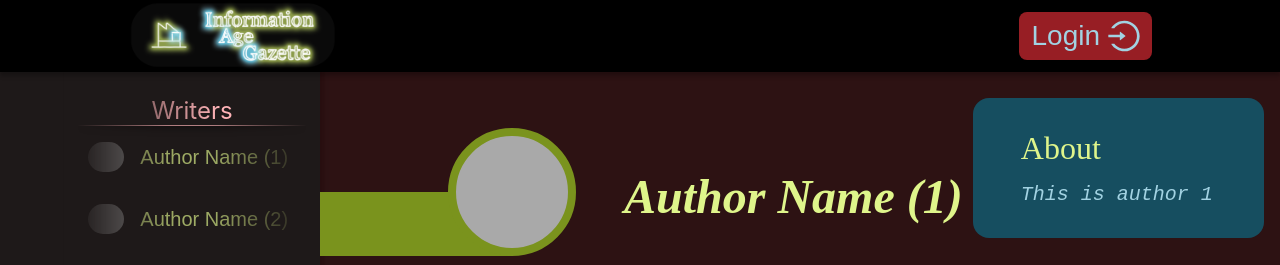
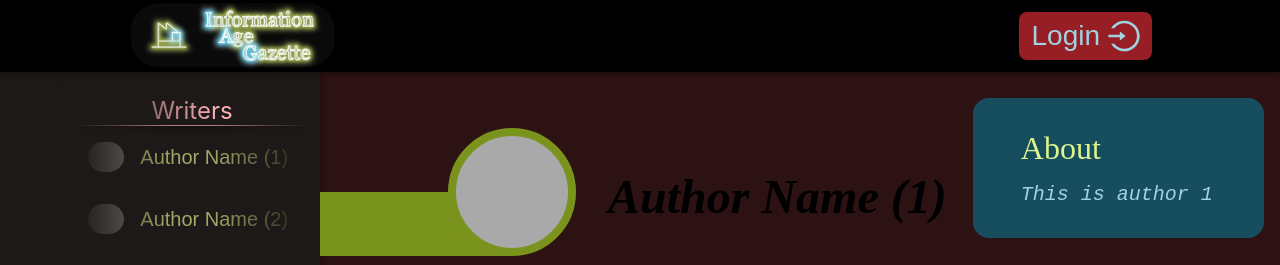
Before and after one commit to esmodea/IAG-Project, a React (Create React App) app in the folder iag-fe/: page /writer/1-Author-Name in a window 1280 px wide. Shown: the top 265 px of the page. Built offline with nearby package versions, Linux system fonts and the light colour scheme.

Commit message:
Fixed visual bug that had author names in the incorrect position

```diff
--- a/iag-fe/src/application/mobile/components/common/commonMobile.css
+++ b/iag-fe/src/application/mobile/components/common/commonMobile.css
@@ -145,11 +145,12 @@
     background-color: black;
 }
 
-.author-name{
+.info-row > .author-name{
     font-size: 1rem;
     margin-left: 1rem;
     margin-right: auto;
     color: var(--color-secondary-2-2);
+    position: static;
 }
 
 .citation-links{
```
